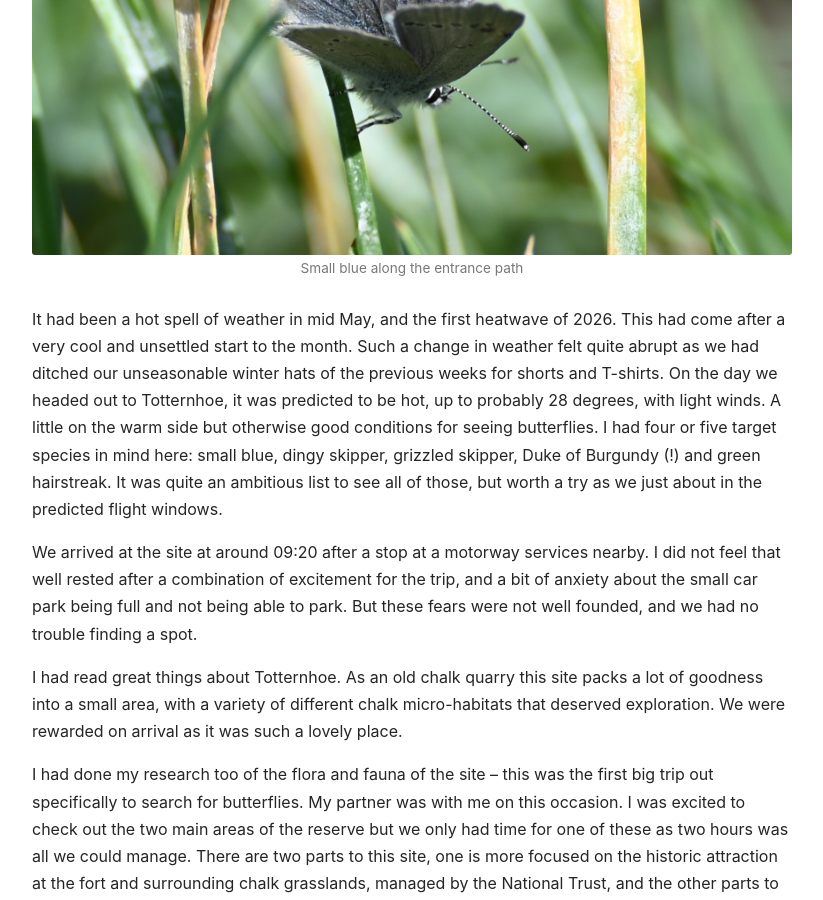
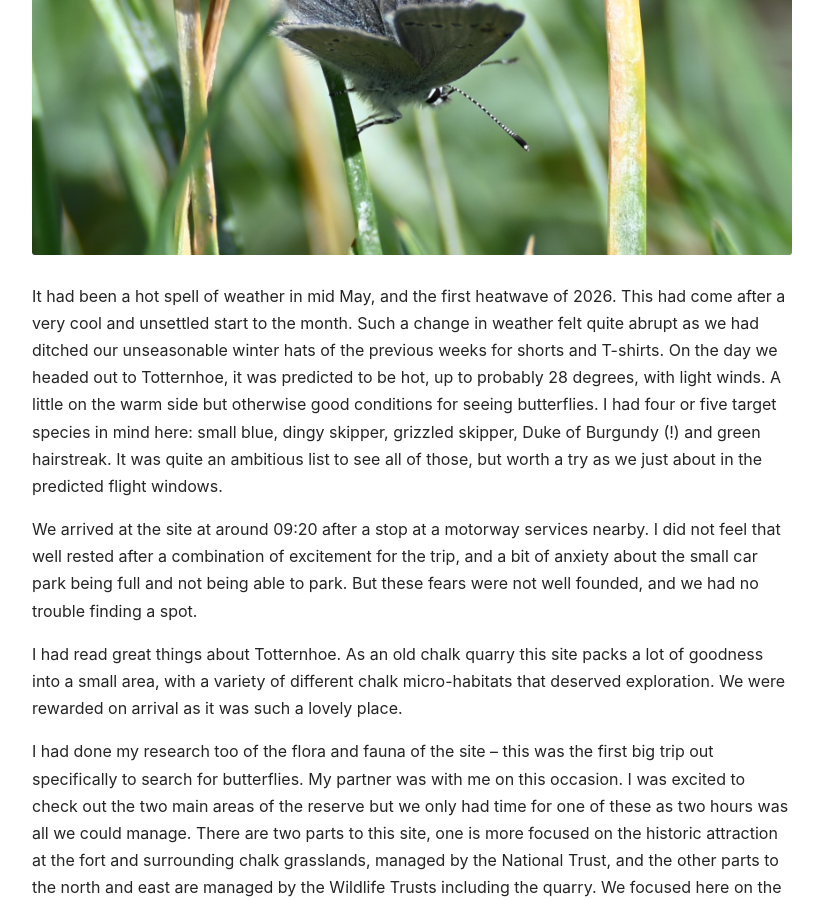
Before and after one commit to christhaxter/butterfly-diaries, a Jekyll site: the page built from _posts/2026-05-24-Totternhoe.md, in a window 1280 px wide and 900 px high, scrolled down 793 px. Shown: the whole window, without its empty margins (48-871 px from the left). Built offline with Jekyll 4.4.1, drawn with Linux system fonts in a browser that asks for light colours.

Commit message:
update to the header fetured image on post removing the caption

```diff
--- a/_posts/2026-05-24-Totternhoe.md
+++ b/_posts/2026-05-24-Totternhoe.md
@@ -20,7 +20,6 @@ excerpt_text: "A first jaunt out to a chalk quarry to track down some unique and
 <figure class="report-figure">
   <img src="/butterfly-diaries/assets/images/Totternhoe/Small_blue.JPG"
        alt="Entrance sign to Toternhoe">
-  <figcaption>Small blue along the entrance path</figcaption>
 </figure>
 
 It had been a hot spell of weather in mid May, and the first heatwave of 2026.
```
